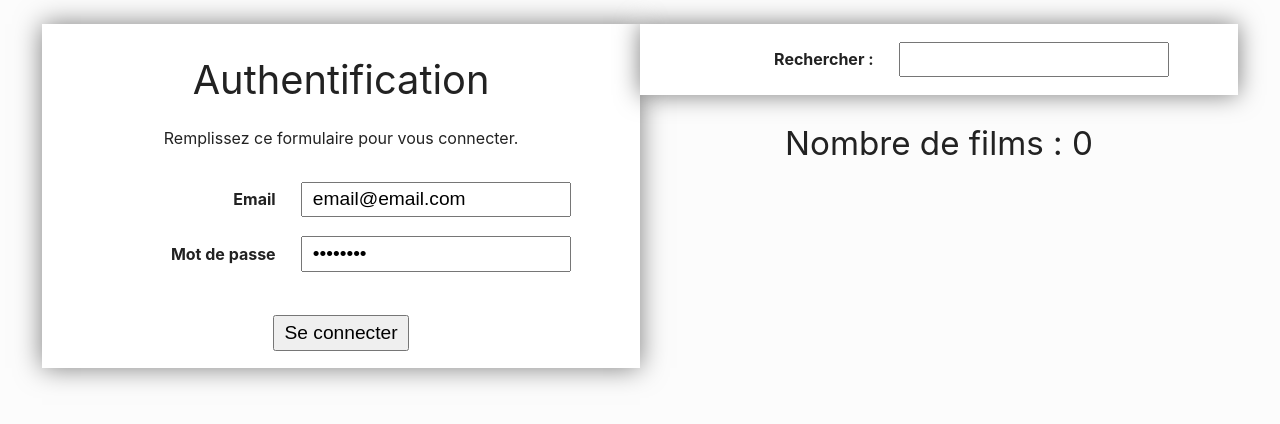
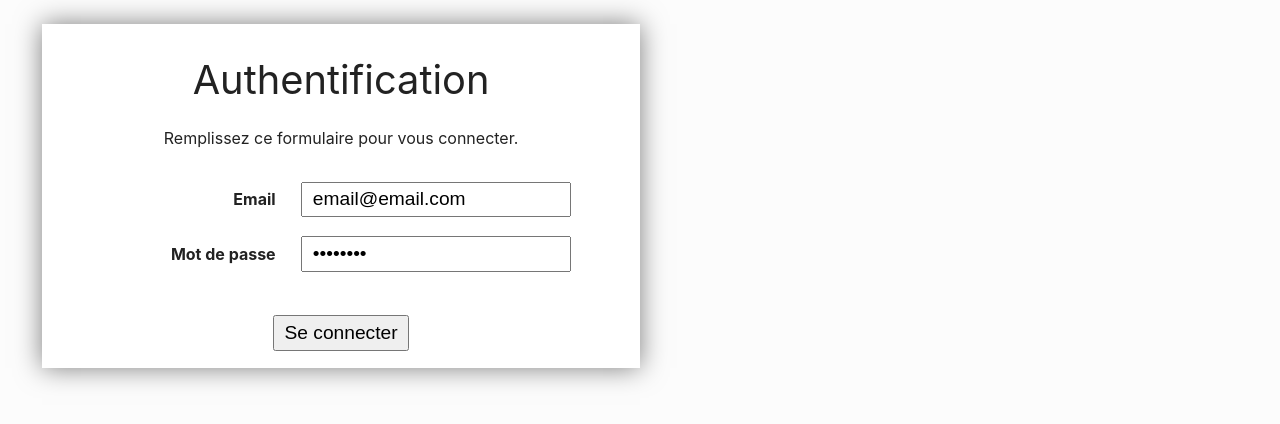
Before and after one commit to moshifr/2024-wr505D, a Vue app: page / in a window 1280 px wide. Shown: the top 424 px of the page. Built offline with nearby package versions, Linux system fonts and the light colour scheme.

Commit message:
TP: Recherche de films

```diff
--- a/src/App.vue
+++ b/src/App.vue
@@ -19,8 +19,9 @@ export default {
 
 <template>
   <div id="app">
-    <login-form />
-    <search-film />
+    <login-form v-if="loggedIn === false" />
+
+    <search-film v-else/>
   </div>
 </template>
 
```
